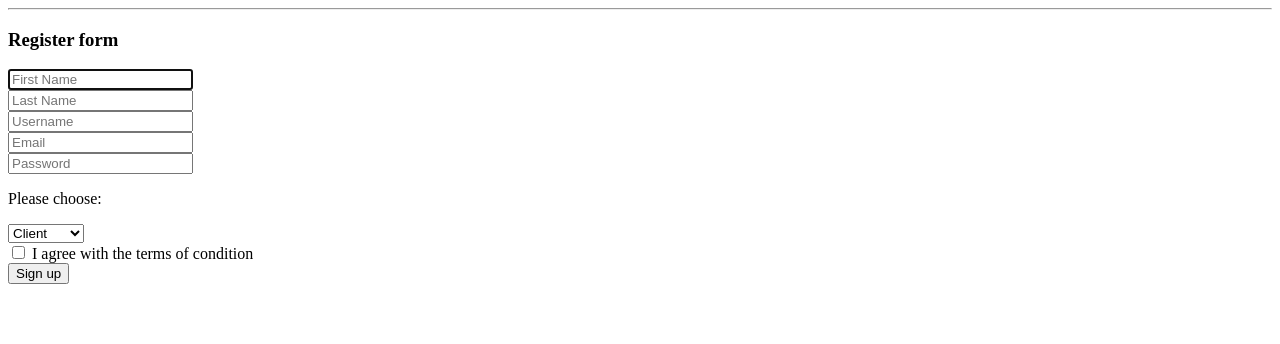
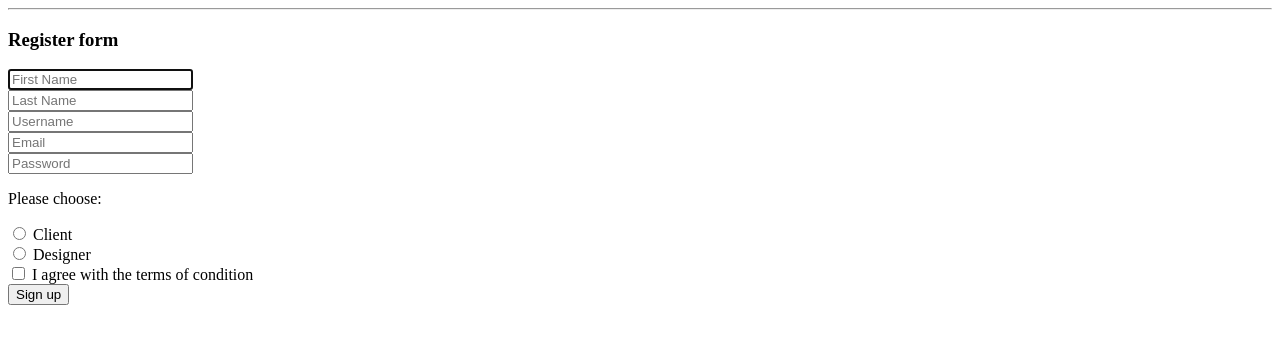
Before and after one commit to irhamputra/Final-Project, a PHP site: page /public/pages/Signup.php in a window 1280 px wide. Shown: the top 344 px of the page. Run offline with PHP 8.4, Linux system fonts and the light colour scheme.

Commit message:
Contact form, Login and Sign up form done

```diff
--- a/classes/controller/ContactController.php
+++ b/classes/controller/ContactController.php
@@ -22,7 +22,7 @@ class ContactController
     {
         if (isset($data["submit"])) {
             foreach ($data as $input => $value) {
-                if (empty($value)) {
+                if (empty($value) && $input != "submit") {
                     $this->status[] = "Please fill this field: " . $input;
                 }
             }
--- a/classes/controller/UsersController.php
+++ b/classes/controller/UsersController.php
@@ -30,13 +30,13 @@ class UsersController
 
     public function checkUsersIn($data)
     {
+
         if ($data["submit"]){
+
             if (empty($this->status["error"]))
             {
                 $this->model->insertUsers($data);
-                echo "Success!";
                 Model::newDestination("signup");
-                exit();
             }
         }
     }
--- a/classes/model/ContactModel.php
+++ b/classes/model/ContactModel.php
@@ -16,9 +16,11 @@ class ContactModel extends Model
     {
         /* TODO: Ask Marten! Hilfe
          * Fehlermeldung: Fatal Error - PHPMailer is not found in ContactModel line 20.
-         * Keine Ahnung, was los ist.
          */
+
         $mail = new PHPMailer();
+
+        print_r($mail);
         $mail->setFrom("no-reply@campingart.com", "Camping Art - Contact Field");
         $mail->addAddress("hello@irhamputra.com");
         $mail->addReplyTo($data["email"]);
--- a/composer.json
+++ b/composer.json
@@ -11,5 +11,10 @@
   ],
   "require": {
     "phpmailer/phpmailer": "6.0.x-dev"
+  },
+  "autoload": {
+    "psr-4": {
+      "classes\\": "classes/"
+    }
   }
 }
--- a/public/index.php
+++ b/public/index.php
@@ -11,7 +11,7 @@ define("__DBNAME__", "finalproject");
 define("__USER__", "root");
 define("__PASSWORD__", "root");
 
-require_once "autoload.php";
+require_once "../vendor/autoload.php";
 
 use classes\core\App;
 
--- a/public/pages/Signup.php
+++ b/public/pages/Signup.php
@@ -19,10 +19,8 @@
         <input type="password" name="signup[Password]" id="inputPassword" class="form-control" placeholder="Password"
                required>
         <p class="pull-left" style="padding-right: 10px">Please choose: </p>
-        <select title="role">
-            <option name="signup[Role]" value="clients">Client</option>
-            <option name="signup[Role]" value="designer">Designer</option>
-        </select>
+        <input type="radio" name="signup[Role]" value="Client" required> Client<br>
+        <input type="radio" name="signup[Role]" value="Designer" required> Designer<br>
 
         <div class="checkbox">
             <label>
@@ -30,6 +28,6 @@
             </label>
         </div>
         <input type="hidden" name="signup[usersForm]" value="true"/>
-        <button class="btn btn-lg btn-primary btn-block" name="signup[submit]" type="submit">Sign up</button>
+        <input class="btn btn-lg btn-primary btn-block" name="signup[submit]" type="submit" value="Sign up">
     </form>
 </div>
```
